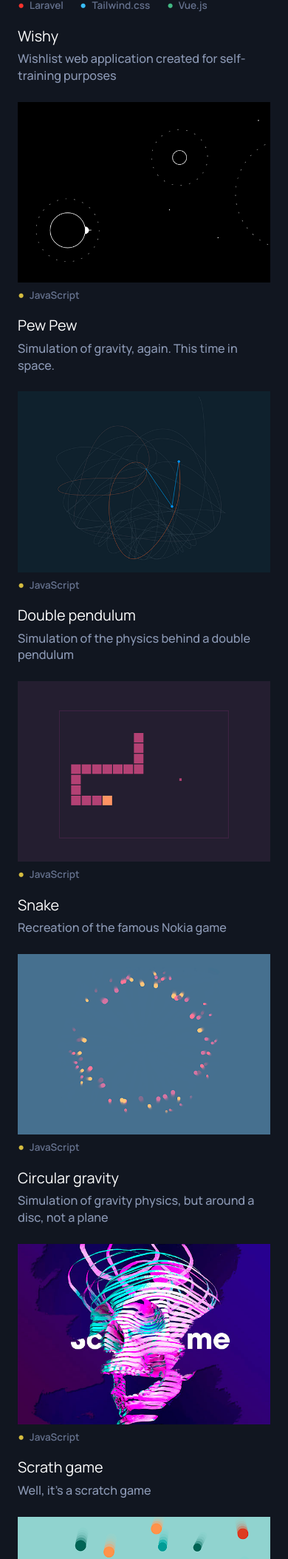
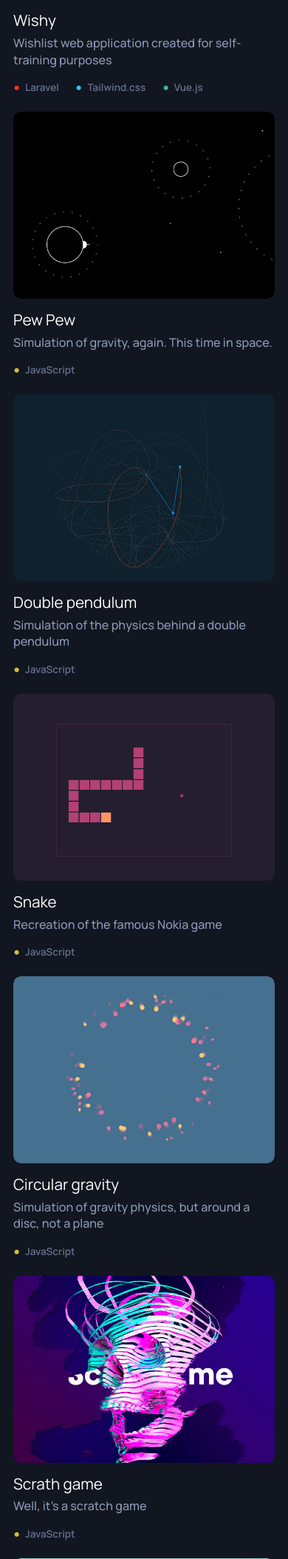
Before and after one commit to martydenis/portfolio, a PHP site: page /sandbox/ in a window 390 px wide. Shown: the part 666-2774 px from the top of the page at 74% size. Run offline with PHP 8.4, Linux system fonts and the light colour scheme; some web fonts are replaced.

Commit message:
Improved Sandbox projects visuals

```diff
--- a/dist/game.css
+++ b/dist/game.css
@@ -1,3 +1,3 @@
-:root{--primary-color: #1a58d7;--dark-bg: #111620;--dark-color: #8c99b5;--dark-muted: #65718d;--dark-highlight: #ffffff;--dark-border-color: #36425a;--dark-border: 1px solid #36425a;--container-padding: calc(var(--grid-gap) * 2);--grid-gap: 12px;--spacer: 5rem}@media screen and (min-width: 689px){:root{--grid-gap: 24px;--spacer: 3rem}}@media screen and (max-width: 439px){:root{--spacer: 2rem}}*,*:before,*:after{box-sizing:border-box}#back{position:fixed;display:flex;align-items:center;color:var(--dark-highlight);text-decoration:none;z-index:100;font-family:"Gill Sans",Arial,sans-serif;font-size:15px;font-weight:300;top:var(--grid-gap);left:calc((var(--container-padding) - 12px)/2);line-height:24px;user-select:none;mix-blend-mode:difference}#back:before{content:"";height:1px;background-color:var(--dark-highlight);width:12px;margin-right:calc((var(--container-padding) - 12px)/2)}
+:root{--primary-color: #1a58d7;--dark-bg: #111620;--dark-color: #8c99b5;--dark-muted: #65718d;--dark-highlight: #ffffff;--dark-border-color: #36425a;--dark-border: 1px solid #36425a;--container-padding: 1rem;--grid-gap: 12px;--spacer: 5rem}@media screen and (min-width: 689px){:root{--grid-gap: 24px;--spacer: 3rem}}@media screen and (max-width: 439px){:root{--spacer: 2rem}}*,*:before,*:after{box-sizing:border-box}#back{position:fixed;display:flex;align-items:center;color:var(--dark-highlight);text-decoration:none;z-index:100;font-family:"Gill Sans",Arial,sans-serif;font-size:15px;font-weight:300;top:var(--grid-gap);left:calc((var(--container-padding) - 12px)/2);line-height:24px;user-select:none;mix-blend-mode:difference}#back:before{content:"";height:1px;background-color:var(--dark-highlight);width:12px;margin-right:calc((var(--container-padding) - 12px)/2)}
 
 /*# sourceMappingURL=game.css.map*/
--- a/src/scss/_root.scss
+++ b/src/scss/_root.scss
@@ -10,7 +10,7 @@ $transition-default: 0.30s ease-out;
    --dark-border-color: #36425a;
    --dark-border: 1px solid #36425a;
 
-   --container-padding: calc(var(--grid-gap) * 2);
+   --container-padding: 1rem;
    --grid-gap: 12px;
    --spacer: 5rem;
 
--- a/src/scss/sandbox.scss
+++ b/src/scss/sandbox.scss
@@ -53,14 +53,15 @@ h1 {
    }
 
    h3 {
-      font-size: 1.1em;
+      font-size: 1.15em;
       color: var(--dark-highlight);
-      margin-bottom: 0.5em;
+      margin-top: 1rem;
       font-weight: 400;
       transition: color $transition-default;
    }
 
    p {
+      margin-top: 0.5rem;
       font-weight: 500;
       font-size: 0.9em;
       color: var(--dark-color);
@@ -85,7 +86,7 @@ h1 {
    display: flex;
    gap: 1.25rem;
    flex-wrap: wrap;
-   margin-bottom: 1.25rem;
+   margin-top: 1rem;
 
    li {
       font-size: 0.75rem;
@@ -121,9 +122,11 @@ h1 {
 .project-thumb-container {
    position: relative;
    overflow: hidden;
-   margin-bottom: 0.5rem;
+   border-radius: 10px;
+   overflow: hidden;
 
    img {
+      border-radius: 10px;
       transition: all 4s ease;
    }
 }
```
Also changed, not shown: sandbox/index.php (+14 -14 lines), dist/index.css, dist/pagenotfound.css, dist/sandbox.css, 4 other files.
